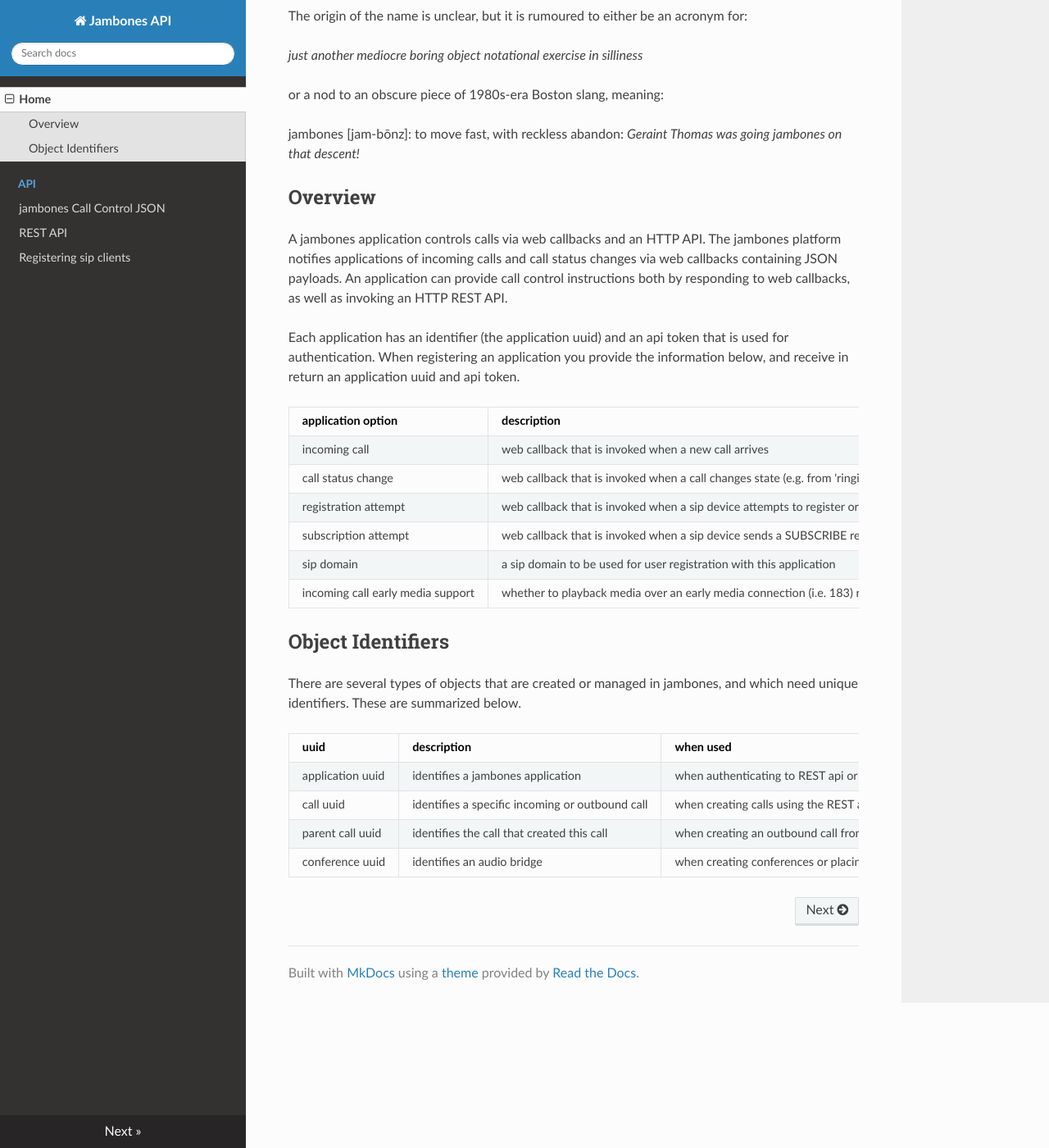
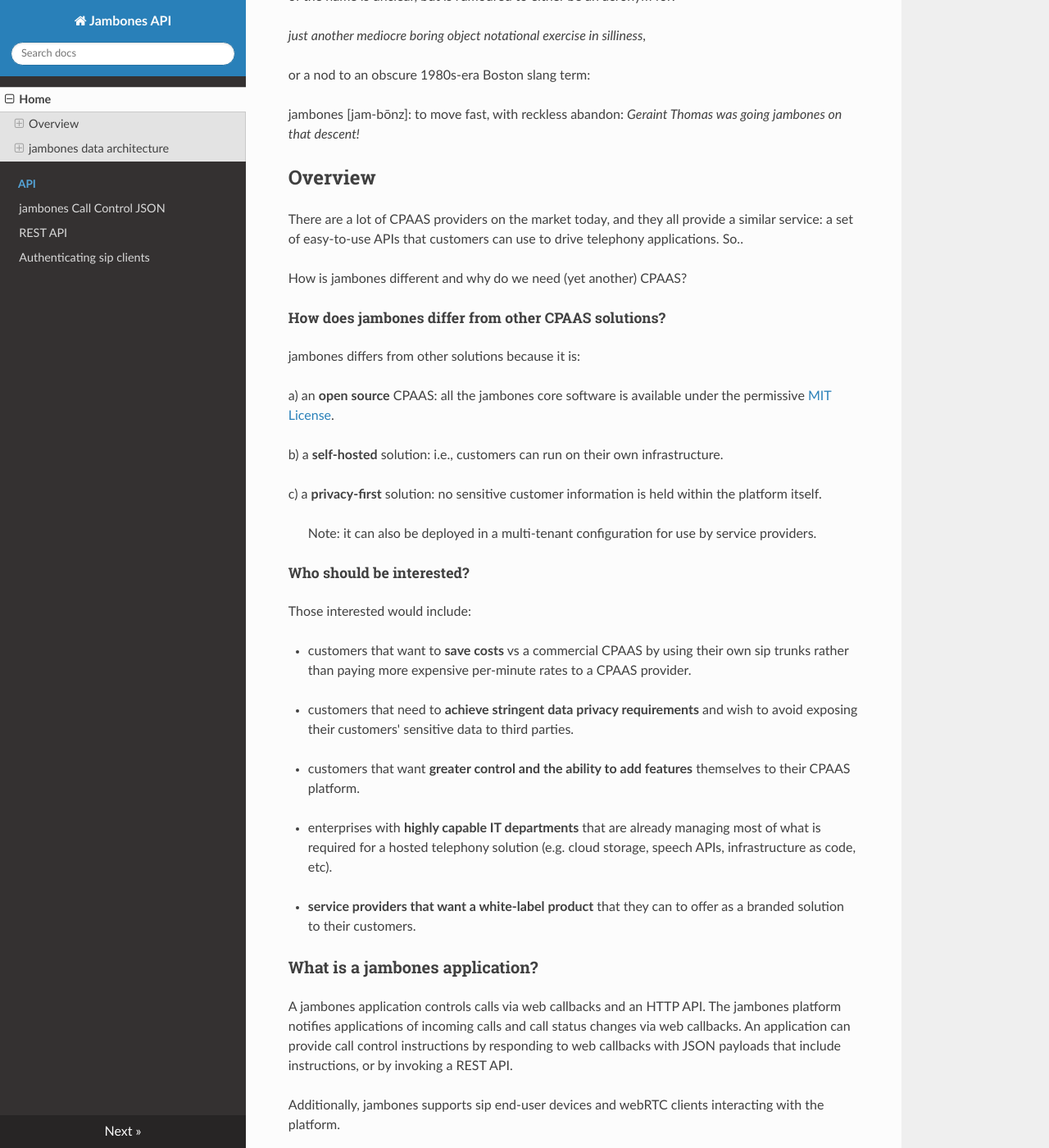
Before and after one commit to jambonz/jambonz-docs, an MkDocs documentation site: the page built from docs/index.md, in a window 1280 px wide and 1400 px high, scrolled down 200 px. Shown: the whole window at 82% size. Built offline with MkDocs 1.6.1, drawn with Linux system fonts in a browser that asks for light colours; nearby versions of some CDN libraries; some of the changed text lies outside the part shown.

Commit message:
updated overview

```diff
--- a/docs/index.md
+++ b/docs/index.md
@@ -1,37 +1,67 @@
 # Welcome to Jambones API documentation
 
-jambones is an open source CPAAS project based on [drachtio](https://drachtio.org), [rtpengine](https://github.com/sipwise/rtpengine) and [freeswitch](https://freeswitch.com/)
+jambones is an open source CPAAS project based on [drachtio](https://drachtio.org), [rtpengine](https://github.com/sipwise/rtpengine) and [freeswitch](https://freeswitch.com/).  The origin of the name is unclear, but is rumoured to either be an acronym for:
 
-The origin of the name is unclear, but it is rumoured to either be an acronym for:
+*just another mediocre boring object notational exercise in silliness*,
 
-*just another mediocre boring object notational exercise in silliness*
-
-or a nod to an obscure piece of 1980s-era Boston slang, meaning:
+or a nod to an obscure 1980s-era Boston slang term:
 
 jambones [jam-b&#333;nz]: to move fast, with reckless abandon: *Geraint Thomas was going jambones on that descent!*
 
 ## Overview
 
-A jambones application controls calls via web callbacks and an HTTP API.  The jambones platform notifies applications of incoming calls and call status changes via web callbacks containing JSON payloads.  An application can provide call control instructions both by responding to web callbacks, as well as invoking an HTTP REST API.
+There are a lot of CPAAS providers on the market today, and they all provide a similar service: a set of easy-to-use APIs that customers can use to drive telephony applications. So..
 
-Each application has an identifier (the application uuid) and an api token that is used for authentication.  When registering an application you provide the information below, and receive in return an application uuid and api token.
+How is jambones different and why do we need (yet another) CPAAS?
 
-| application option | description | required
-| ------------- |-------------|-------------|
-| incoming call| web callback that is invoked when a new call arrives | yes |
-| call status change| web callback that is invoked when a call changes state (e.g. from 'ringing' to 'answered') | no |
-| registration attempt | web callback that is invoked when a sip device attempts to register or unregister | no |
-| subscription attempt | web callback that is invoked when a sip device sends a SUBSCRIBE request | no |
-| sip domain | a sip domain to be used for user registration with this application | no |
-| incoming call early media support | whether to playback media over an early media connection (i.e. 183) rather than answering and then playing media | no (default: no)|
+##### How does jambones differ from other CPAAS solutions?
+jambones differs from other solutions because it is:
 
-## Object Identifiers
+a) an **open source** CPAAS: all the jambones core software is available under the permissive [MIT License](https://choosealicense.com/licenses/mit/).
 
-There are several types of objects that are created or managed in jambones, and which need unique identifiers.  These are summarized below.
+b) a **self-hosted** solution: i.e., customers can run on their own infrastructure.
 
-| uuid | description | when used |
-| ------------- |-------------|-------------|
-| application uuid | identifies a jambones application | when authenticating to REST api or configuring callbacks |
-| call uuid | identifies a specific incoming or outbound call | when creating calls using the REST api or managing them using callbacks |
-| parent call uuid | identifies the call that created this call | when creating an outbound call from an inbound call |
-| conference uuid | identifies an audio bridge | when creating conferences or placing calls into conference |
+c) a **privacy-first** solution: no sensitive customer information is held within the platform itself.
+
+> Note: it can also be deployed in a multi-tenant configuration for use by service providers.
+
+
+##### Who should be interested?
+Those interested would include:
+
+- customers that want to **save costs** vs a commercial CPAAS by using their own sip trunks rather than paying more expensive per-minute rates to a CPAAS provider.<br/><br/>
+- customers that need to **achieve stringent data privacy requirements** and wish to avoid exposing their customers' sensitive data to third parties.<br/><br/>
+- customers that want **greater control and the ability to add features** themselves to their CPAAS platform.<br/><br/>
+- enterprises with **highly capable IT departments** that are already managing most of what is required for a hosted telephony solution (e.g. cloud storage, speech APIs, infrastructure as code, etc).<br/><br/>
+- **service providers that want a white-label product** that they can to offer as a branded solution to their customers.
+
+### What is a jambones application?
+A jambones application controls calls via web callbacks and an HTTP API.  The jambones platform notifies applications of incoming calls and call status changes via web callbacks.  An application can provide call control instructions by responding to web callbacks with JSON payloads that include instructions, or by invoking a REST API.
+
+Additionally, jambones supports sip end-user devices and webRTC clients interacting with the platform.
+> Note that in keeping with the data privacy design goal, the platform does not store customers' sip credentials.  Authentication of native sip clients is delegated to customer-side logic [as described here](/register-hook).
+
+## jambones data architecture
+
+jambones is designed to be deployed either by an end-user customer on their own behalf or by a service provider that hosts a jambones platform and provides service to multiple enterprises.
+
+The data model therefore distinguishes the following high-level data entities:
+
+- *platform owner* - the entity that operates an instance of the jambones platform.
+- *service provider* - an organization that provides service to one or more enterprises: a single instance of the platform may support multiple service providers.
+- *account* - the credentials and information for a single enterprise that is using the platform for telephony service.
+- *application* - a set of defined call control behaviors to apply to calls managed by an account.
+- *carrier* - a VoIP carrier that provides call origination/termination services and DIDs (aka DDIs or telephone numbers) to customers.
+- *sip gateways* - the signaling gateways for a carrier.
+- *calls* - an instance of a phone call that is controlled via a jambones application.
+- *registered user* - an authenticated sip client that belongs to an account.
+
+### data element identifiers
+Instances of data model entities are publicly identified with a unique value known as a "sid".  The documentation will therefore frequently refer to the following identifiers:
+
+- *Account Sid* - identifies an account.
+- *Application Sid* - identifies an application.
+- *Call Sid* - identifies a specific call.
+- *Parent Call Sid* - identifies the call that another call is bridged to.
+
+This is not an exhaustive list, since all data elements have a similar unique identifier (e.g. a service provider sid uniqely identifies a service provider, a carrier sid identifies a specific voip carrier, etc).
--- a/mkdocs.yml
+++ b/mkdocs.yml
@@ -4,5 +4,5 @@ nav:
     - API:
         - jambones Call Control JSON: jambones.md
         - REST API: rest.md
-    - Registering sip clients: register-hook.md
+    - Authenticating sip clients: register-hook.md
 theme: readthedocs
```
Also changed, not shown: docs/register-hook.md (+3 -1 lines), 1 other file.
